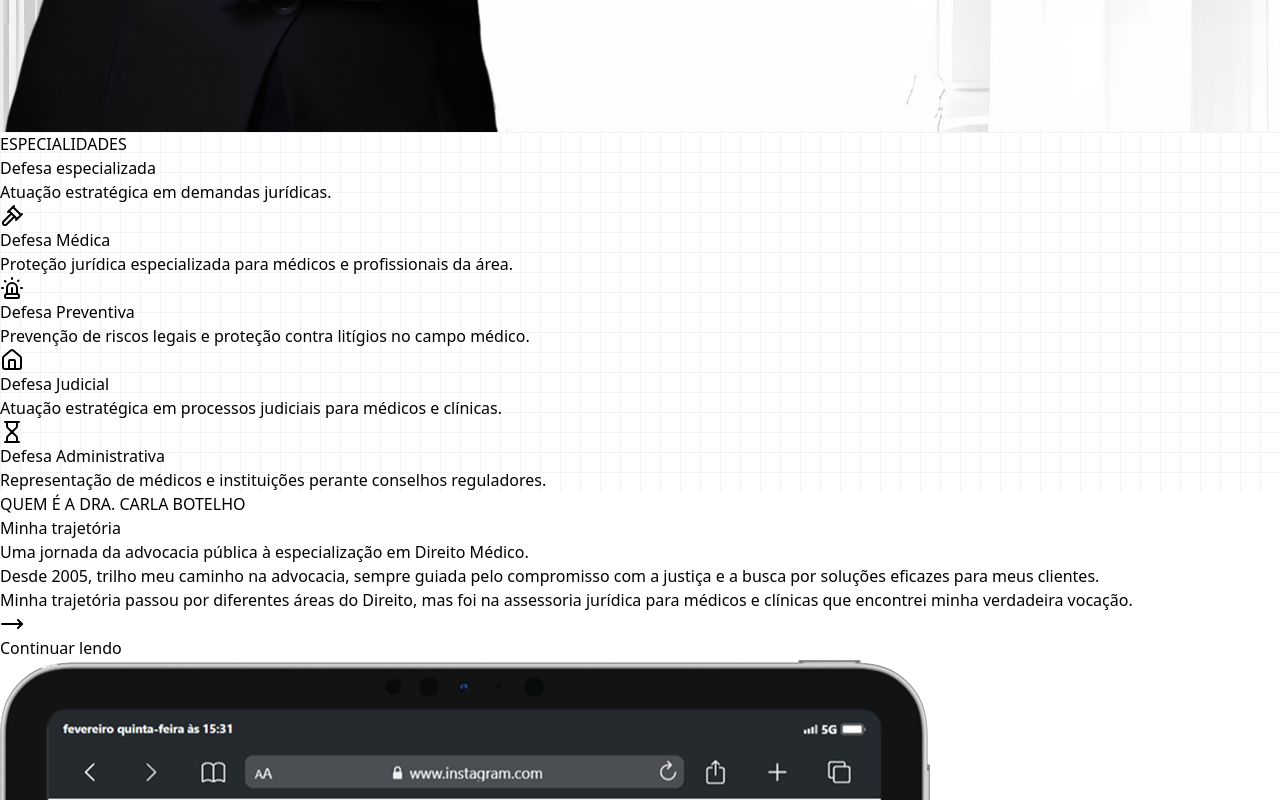
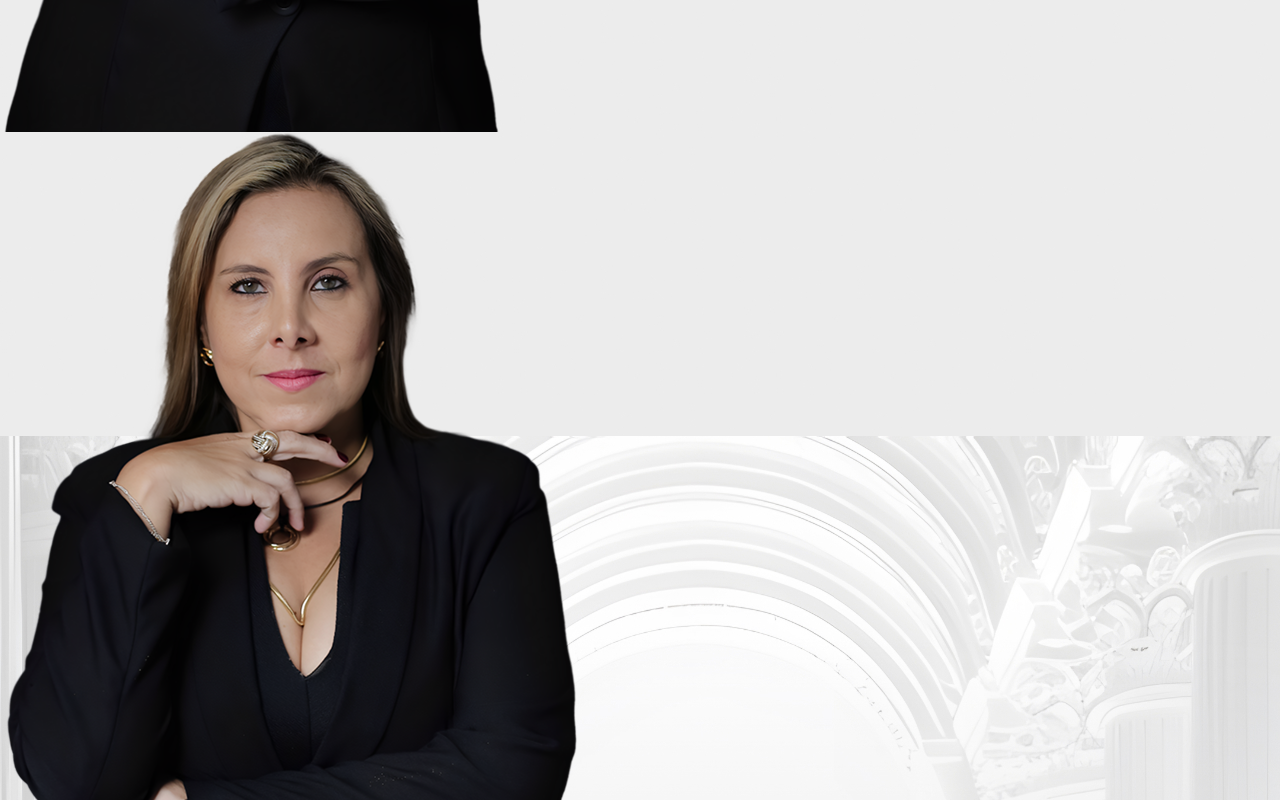
Before and after one commit to EdisonMatos/LP-Carla-Botelho, a React (Vite) app: page / in a window 1280 px wide. Shown: the part 1320-2120 px from the top of the page. Built offline with nearby package versions, Linux system fonts and the light colour scheme; a web font is replaced by a local one.

Commit message:
feat: Corrige sidebar

```diff
--- a/src/components/sectionElements/SidebarSocial.jsx
+++ b/src/components/sectionElements/SidebarSocial.jsx
@@ -116,7 +116,7 @@ export default function SidebarSocial({ LightMode }) {
                           className={`${
                             LightMode
                               ? "text-black"
-                              : "p-0 m-0 -mt-[16px] overflow-hidden font-medium text-white"
+                              : "p-0 m-0 -mt-[16px] overflow-hidden font-medium text-black"
                           } list-none text-paragraph3 font-mainFont`}
                         >
                           <li>
--- a/src/components/sections/Hero.jsx
+++ b/src/components/sections/Hero.jsx
@@ -15,7 +15,7 @@ export default function Hero({ appDownloadButtons }) {
       <div className="relative z-10 flex w-full bg-black bg-opacity-0 items-left">
         <div className="w-full text-secondary justify-evenly">
           <div className="h-[100px] desktop3:h-[140px]" />
-          <div className="flex flex-col-reverse gap-[40px]  desktop1:flex-row desktop1:justify-between mx-auto w-[90%] max-w-[1215px] items-center ">
+          <div className="flex flex-col-reverse gap-[40px]  desktop1:flex-row desktop1:justify-between mx-auto w-[90%] max-w-[1215px] items-center pb-[64px] pt-[40px] desktop1:pt-[0px] desktop1:pb-[0px]">
             <div className="flex  flex-col w-full desktop1:w-[50%] desktop1:mr-[20px]  ">
               <MotionDivDownToUp>
                 <div className="flex justify-center w-auto text-center desktop1:justify-start desktop1:text-left font-secondFont text-paragraph4">
@@ -96,10 +96,14 @@ export default function Hero({ appDownloadButtons }) {
               </div>
             </div>
             <div className="flex justify-center w-[90%] tablet1:w-[450px] desktop1:w-[42%] desktop2:w-[35%] ">
-              <MotionDivDownToUp className="relative flex justify-end w-full ">
+              <MotionDivDownToUp className="relative flex items-end justify-center w-full desktop2:justify-end">
                 <img
                   src={content.texts.hero.personImg}
-                  className="relative desktop2:right-10"
+                  className="relative hidden desktop2:right-10 desktop1:flex"
+                ></img>
+                <img
+                  src={content.texts.hero.personImgPhone}
+                  className="h-[100%]  relative desktop1:hidden"
                 ></img>
                 {/* <div
                   className="bg-top rounded-xl w-full h-[350px] tablet1:h-[380px] desktop1:h-[500px] desktop1:w-[500px] bg-cover bg-no-repeat shadow-custom-opacity shadow-primary"
--- a/src/content/content.jsx
+++ b/src/content/content.jsx
@@ -1,11 +1,12 @@
 import logo from "../assets/imgs/logo/logoDark.png";
-import heroImg from "../assets/imgs/hero/lawHero.jpg";
+import heroImg from "../assets/imgs/hero/lawHeroPhone.jpg";
 import imgFeatures from "../assets/imgs/features/imgServices.jpg";
 import aboutImg1 from "../assets/imgs/about/aboutImg.jpg";
 import aboutSocial from "../assets/imgs/about/aboutSocial.jpg";
 import aboutSocialImg from "../assets/imgs/about/aboutSocial.png";
 import imgSteps from "../assets/imgs/steps/imgSteps.jpg";
 import personImg from "../assets/imgs/hero/person.png";
+import personImgPhone from "../assets/imgs/hero/personPhone.png";
 
 import bgHeroImg from "../assets/imgs/hero/bgHero.webp";
 import imgAppStore from "../assets/imgs/hero/appStore.webp";
@@ -106,6 +107,7 @@ const content = {
         "Especialista na área, ofereço suporte jurídico estratégico para garantir sua segurança profissional.",
       heroImg: heroImg,
       personImg: personImg,
+      personImgPhone: personImgPhone,
       ctaButtonText: "Entre em contato",
       obsHero: {
         icon: (
```
Also changed, not shown: src/assets/imgs/hero/lawHeroPhone.jpg (added), src/assets/imgs/hero/personPhone.png (added).
